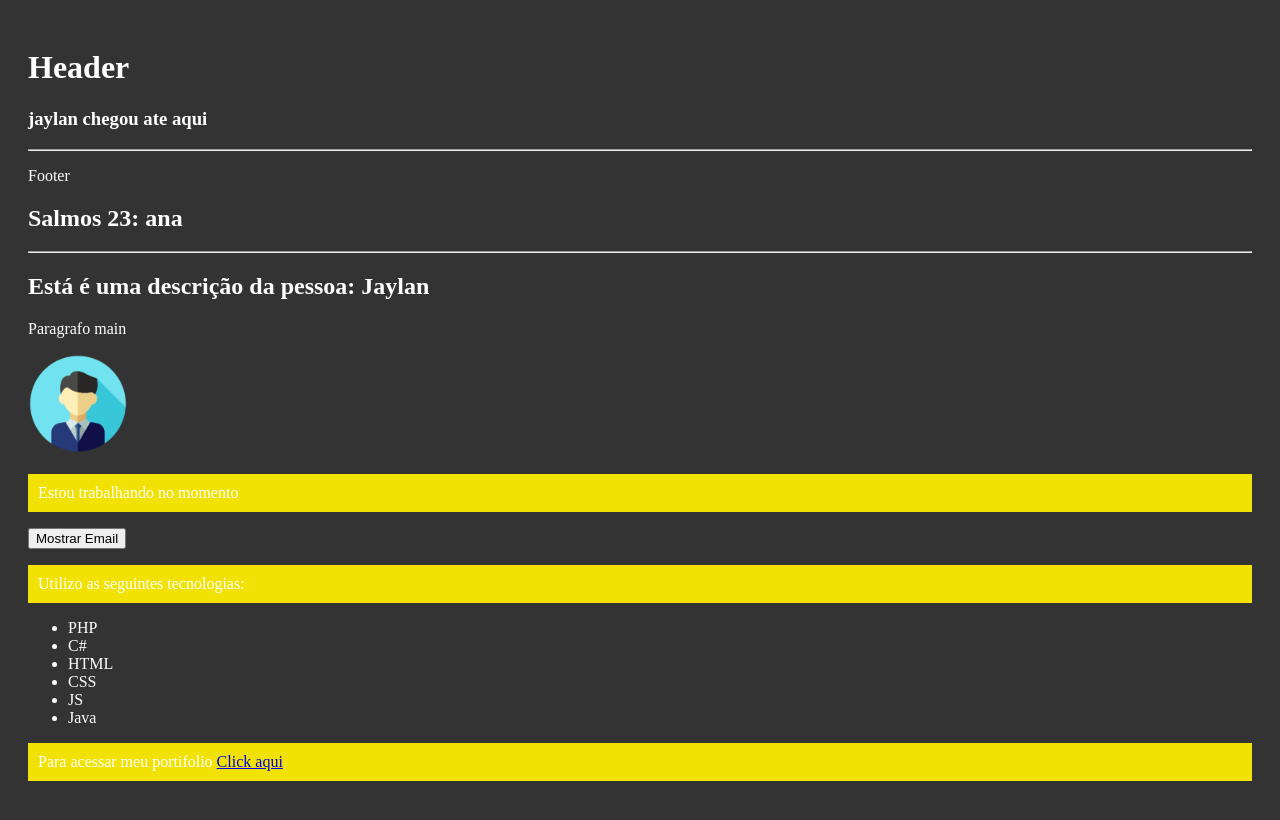
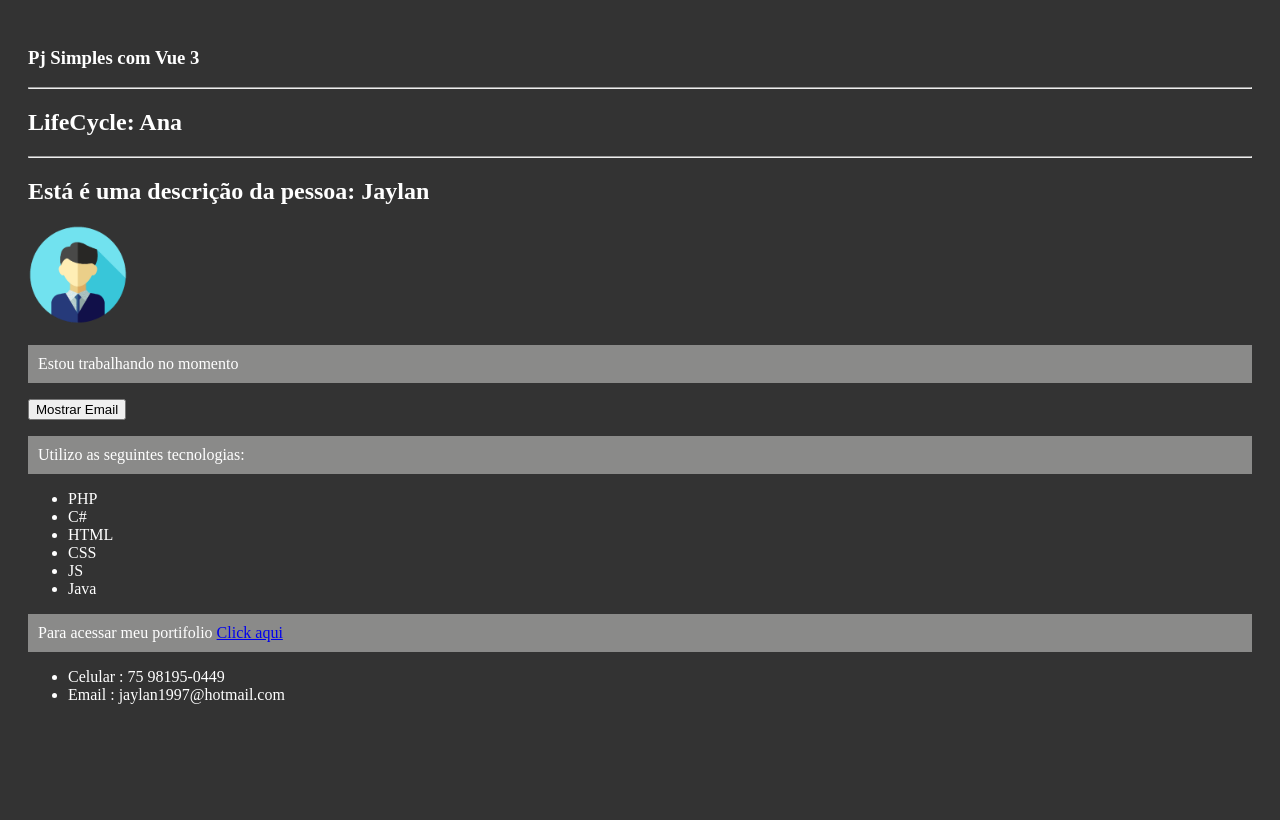
Before and after one commit to JaylanEsquivel/projeto-de-exemplos-vue-cli, a Vue app: page / in a window 1280 px wide. Shown: the top 820 px of the page. Built offline with nearby package versions, Linux system fonts and the light colour scheme.

Commit message:
Up diretivas v-for

```diff
--- a/src/App.vue
+++ b/src/App.vue
@@ -1,8 +1,6 @@
 <template>
-    <h1>Header</h1>
     <PrimeiroComponente />
     <hr/>
-    <p>Footer</p>
     <LifeCycle/>
     <PessoaVue/>
 </template>
--- a/src/components/Info.vue
+++ b/src/components/Info.vue
@@ -11,7 +11,13 @@
             <li v-for="tec in tecnologias">{{tec}}</li>
         </ul>
         <p>Para acessar meu portifolio <a v-bind:href="meu_link" target="_blank">Click aqui</a></p>
-    </div>
+        <ul>
+            <li v-for="cont in contatos" :key="cont.id">
+                {{cont.titulo}} : {{cont.value}}
+            </li>
+        </ul>
+
+  </div>
 </template>
 <script>
 import Picture from './Picture.vue';
@@ -28,6 +34,10 @@ export default {
             mostra_email: false,
             textbutton: "Mostrar Email",
             tecnologias: ['PHP', 'C#', 'HTML', 'CSS', 'JS', 'Java'],
+            contatos:[
+                {id: 1, titulo: 'Celular', value: '75 98195-0449'},
+                {id: 2, titulo: 'Email', value: 'jaylan1997@hotmail.com'}
+            ],
             meu_link: "https://about.me/jaylanesquivel",
             email: "jaylan1997@hotmail.com"
         }
@@ -48,7 +58,7 @@ export default {
 
 <style scoped>
     p{
-        background-color: #f1e204;
+        background-color: #8a8a89;
         padding: 10px;
     }
 
--- a/src/components/LifeCycle.vue
+++ b/src/components/LifeCycle.vue
@@ -1,5 +1,5 @@
 <template>
-    <h2>Salmos 23: {{ nome }}</h2>
+    <h2>LifeCycle: {{ nome }}</h2>
 </template>
 
 <script>
@@ -18,7 +18,7 @@ export default {
     },
     mounted() {
         setTimeout(() => {
-            this.nome = 'ana'
+            this.nome = 'Ana'
         }, 2000)
     },
     methods: {
--- a/src/components/Pessoa.vue
+++ b/src/components/Pessoa.vue
@@ -1,7 +1,6 @@
 <template>
     <hr>
     <h2>Está é uma descrição da pessoa: {{name}}</h2>
-    <p>Paragrafo main</p>
    <Info />
 </template>
 <script>
--- a/src/components/PrimeiroComponente.vue
+++ b/src/components/PrimeiroComponente.vue
@@ -1,5 +1,5 @@
 <template>
-    <h3>jaylan chegou ate aqui</h3>
+    <h3>Pj Simples com Vue 3</h3>
 </template>
 
 <script>
```
